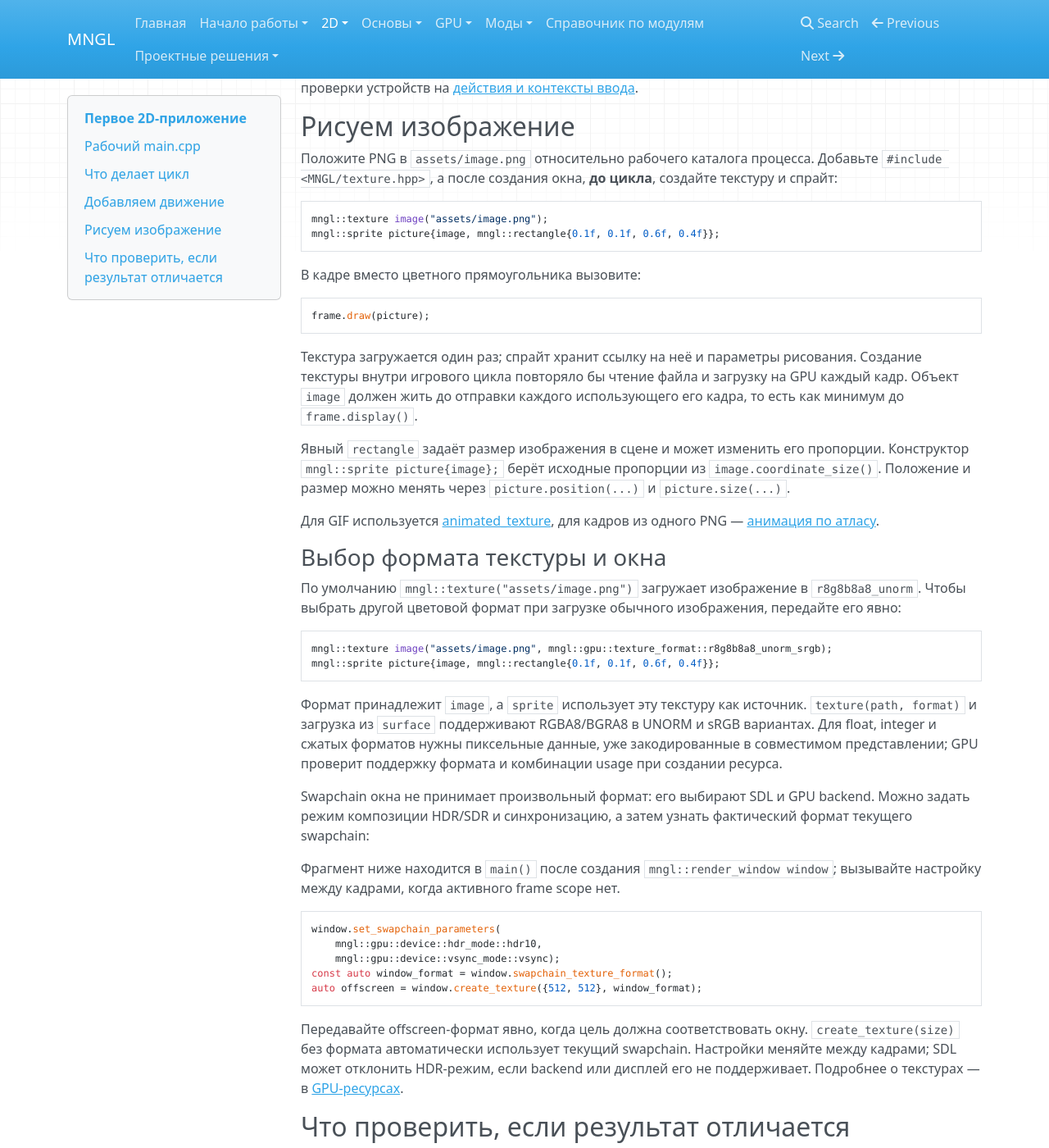
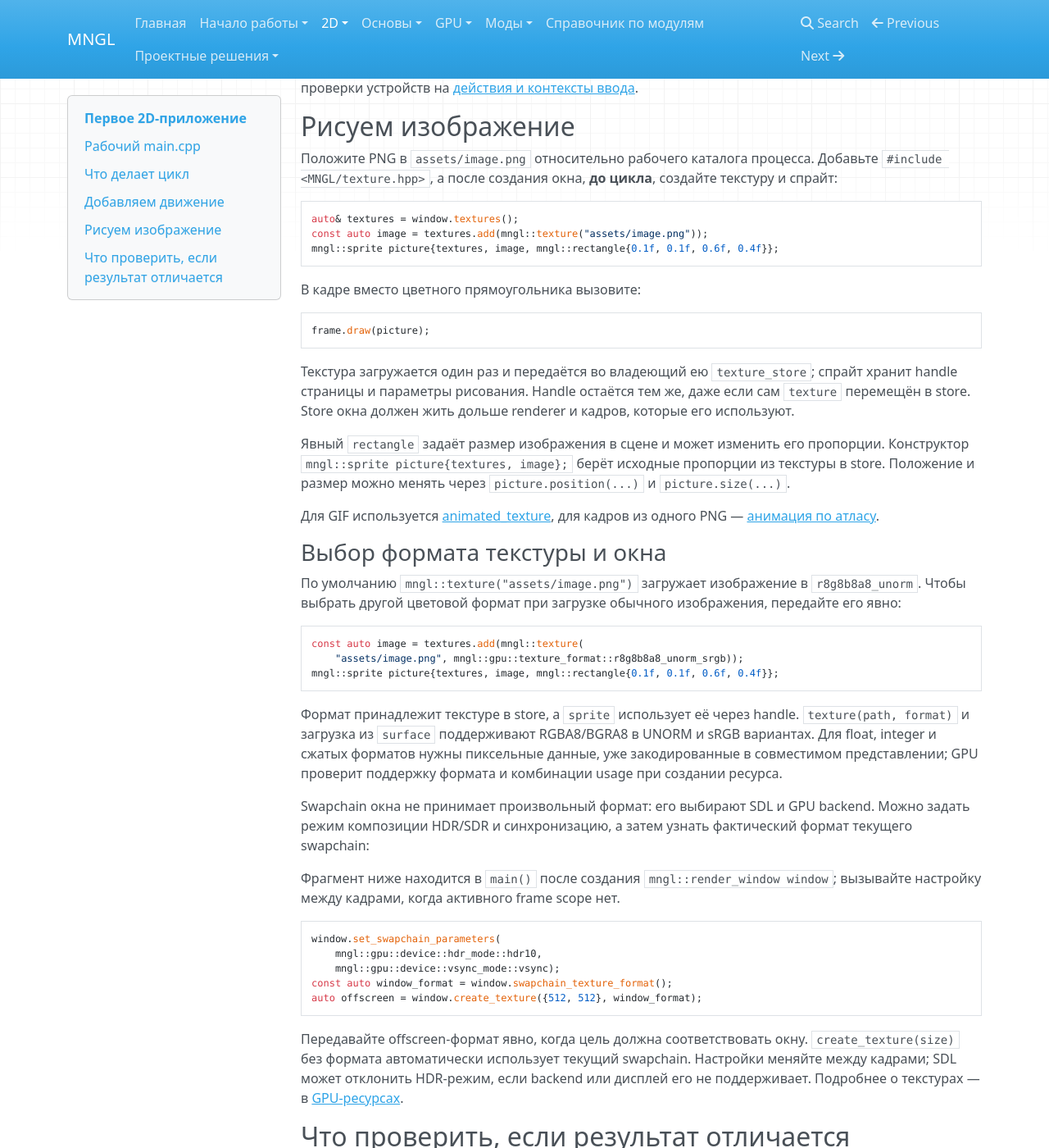
Before and after one commit to Romansgamp6tu/MNGL, an MkDocs documentation site: the page built from docs/2d/quick-start.md, in a window 1280 px wide and 1400 px high, scrolled down 2351 px. Shown: the whole window at 82% size. Built offline with MkDocs 1.6.1, drawn with Linux system fonts in a browser that asks for light colours; nearby versions of some CDN libraries.

Commit message:
docs: teach stable texture handles in quick start

````diff
--- a/docs/2d/quick-start.md
+++ b/docs/2d/quick-start.md
@@ -107,8 +107,9 @@ player.pos += direction * (0.4f * dt);
 Положите PNG в `assets/image.png` относительно рабочего каталога процесса. Добавьте `#include <MNGL/texture.hpp>`, а после создания окна, **до цикла**, создайте текстуру и спрайт:
 
 ```cpp
-mngl::texture image("assets/image.png");
-mngl::sprite picture{image, mngl::rectangle{0.1f, 0.1f, 0.6f, 0.4f}};
+auto& textures = window.textures();
+const auto image = textures.add(mngl::texture("assets/image.png"));
+mngl::sprite picture{textures, image, mngl::rectangle{0.1f, 0.1f, 0.6f, 0.4f}};
 ```
 
 В кадре вместо цветного прямоугольника вызовите:
@@ -117,9 +118,9 @@ mngl::sprite picture{image, mngl::rectangle{0.1f, 0.1f, 0.6f, 0.4f}};
 frame.draw(picture);
 ```
 
-Текстура загружается один раз; спрайт хранит ссылку на неё и параметры рисования. Создание текстуры внутри игрового цикла повторяло бы чтение файла и загрузку на GPU каждый кадр. Объект `image` должен жить до отправки каждого использующего его кадра, то есть как минимум до `frame.display()`.
+Текстура загружается один раз и передаётся во владеющий ею `texture_store`; спрайт хранит handle страницы и параметры рисования. Handle остаётся тем же, даже если сам `texture` перемещён в store. Store окна должен жить дольше renderer и кадров, которые его используют.
 
-Явный `rectangle` задаёт размер изображения в сцене и может изменить его пропорции. Конструктор `mngl::sprite picture{image};` берёт исходные пропорции из `image.coordinate_size()`. Положение и размер можно менять через `picture.position(...)` и `picture.size(...)`.
+Явный `rectangle` задаёт размер изображения в сцене и может изменить его пропорции. Конструктор `mngl::sprite picture{textures, image};` берёт исходные пропорции из текстуры в store. Положение и размер можно менять через `picture.position(...)` и `picture.size(...)`.
 
 Для GIF используется [animated_texture](../core/media-and-colors.md), для кадров из одного PNG — [анимация по атласу](sprite-animation.md).
 
@@ -130,11 +131,12 @@ frame.draw(picture);
 изображения, передайте его явно:
 
 ```cpp
-mngl::texture image("assets/image.png", mngl::gpu::texture_format::r8g8b8a8_unorm_srgb);
-mngl::sprite picture{image, mngl::rectangle{0.1f, 0.1f, 0.6f, 0.4f}};
+const auto image = textures.add(mngl::texture(
+    "assets/image.png", mngl::gpu::texture_format::r8g8b8a8_unorm_srgb));
+mngl::sprite picture{textures, image, mngl::rectangle{0.1f, 0.1f, 0.6f, 0.4f}};
 ```
 
-Формат принадлежит `image`, а `sprite` использует эту текстуру как источник.
+Формат принадлежит текстуре в store, а `sprite` использует её через handle.
 `texture(path, format)` и загрузка из `surface` поддерживают RGBA8/BGRA8 в
 UNORM и sRGB вариантах. Для float, integer и сжатых форматов нужны пиксельные
 данные, уже закодированные в совместимом представлении; GPU проверит поддержку
````
